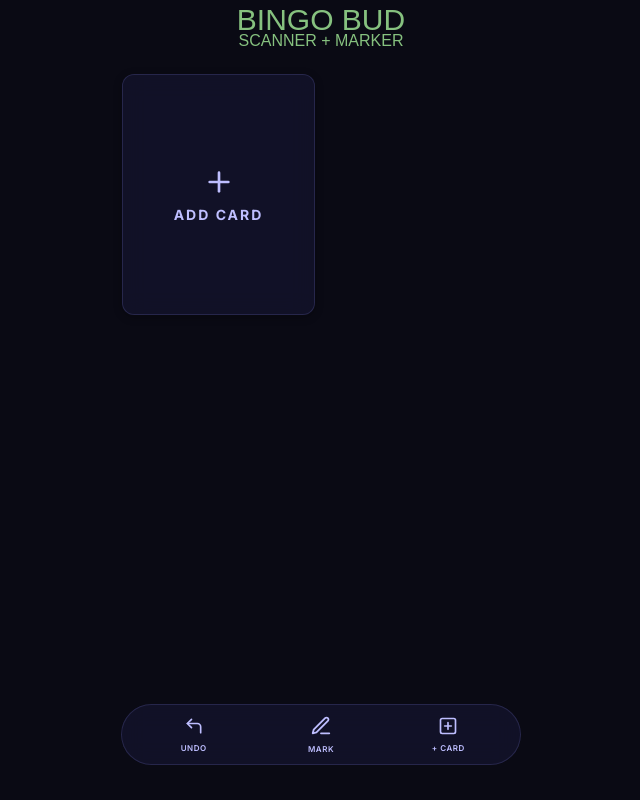
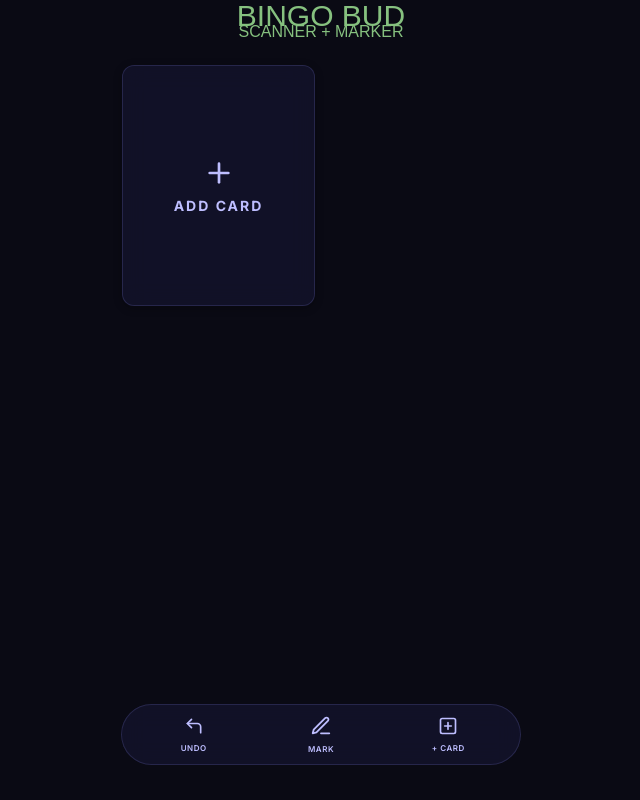
Before and after one commit to jenniferccao/BingoBud, a React (Vite) app: page / in a window 1280 px wide. Shown: the whole page, without its empty margins (319-959 px from the left). Built offline with nearby package versions, Linux system fonts and the light colour scheme; a web font is replaced by a local one.

Commit message:
edited header styling

```diff
--- a/src/components/Header.tsx
+++ b/src/components/Header.tsx
@@ -15,7 +15,7 @@ const titleStyle: React.CSSProperties = {
   fontWeight: 400,
   color: colors.headerText,
   textTransform: 'uppercase',
-  lineHeight: 0.8,
+  lineHeight: 0.5,
   margin: 0,
 };
 
```
